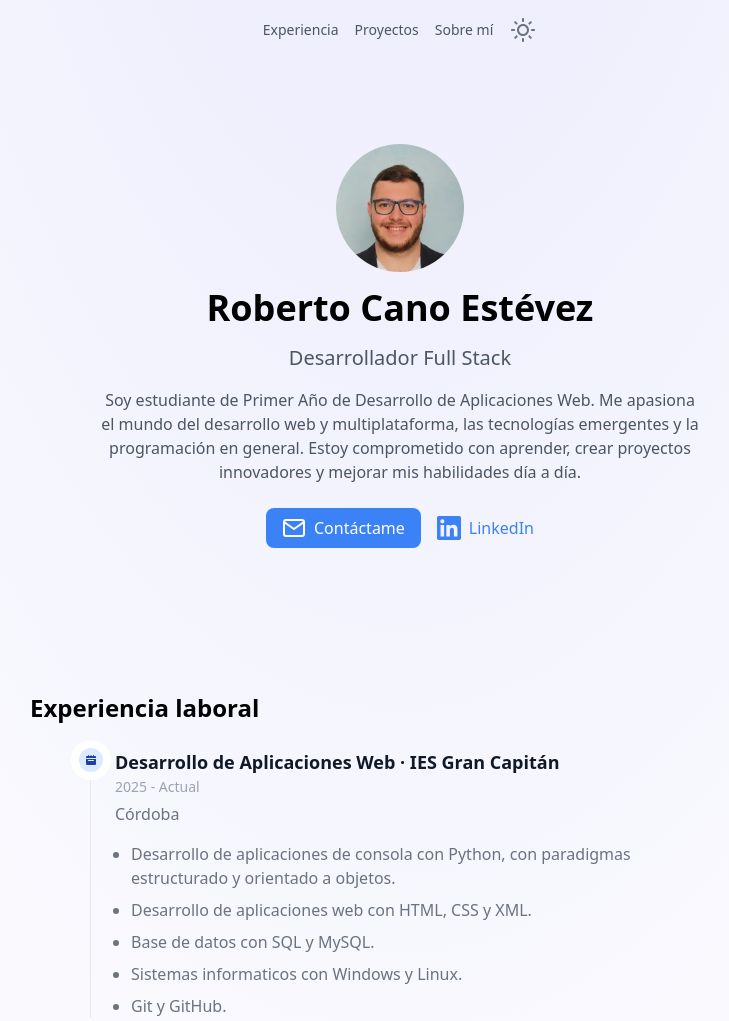
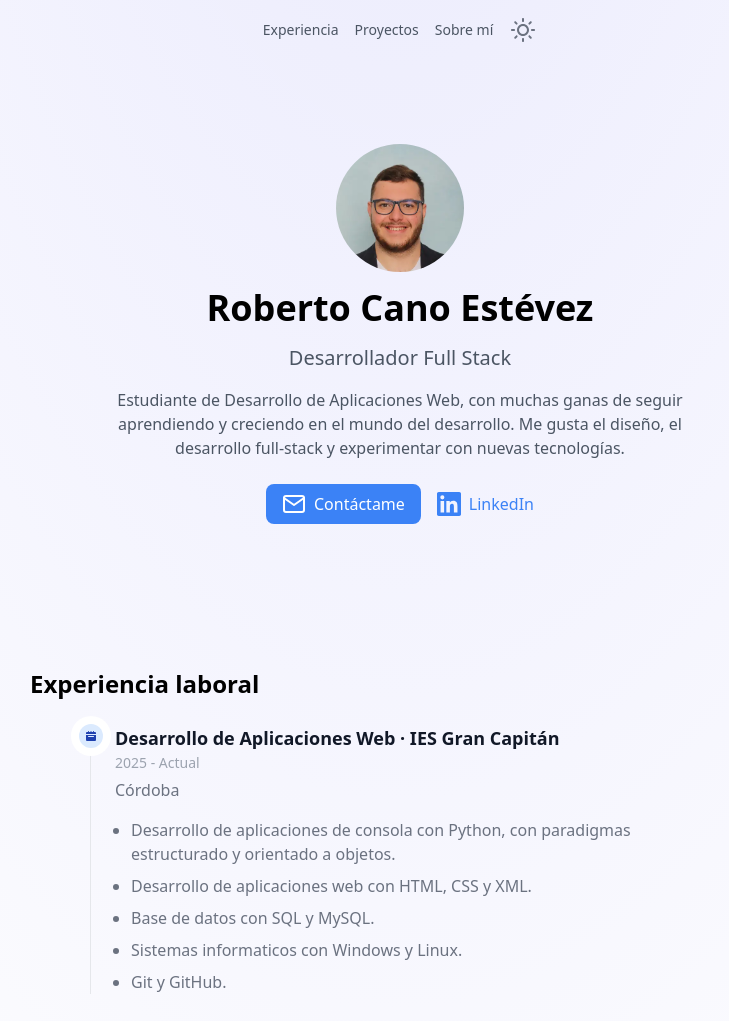
Before and after one commit to robertcanoe/mi-portfolio, an Astro site: page / in a window 1280 px wide. Shown: the top 1021 px of the page, without its empty margins (240-969 px from the left). Built offline with nearby package versions, Linux system fonts and the light colour scheme; Astro itself is replaced by a stand-in of ours.

Commit message:
fix: update description in Hero component for clarity and engagement

```diff
--- a/src/components/Hero.astro
+++ b/src/components/Hero.astro
@@ -12,7 +12,7 @@
       Desarrollador Full Stack
     </p>
     <p class="text-center text-gray-600 dark:text-gray-300 max-w-[600px] mb-6">
-      Soy estudiante de Primer Año de Desarrollo de Aplicaciones Web. Me apasiona el mundo del desarrollo web y multiplataforma, las tecnologías emergentes y la programación en general. Estoy comprometido con aprender, crear proyectos innovadores y mejorar mis habilidades día a día.
+      Estudiante de Desarrollo de Aplicaciones Web, con muchas ganas de seguir aprendiendo y creciendo en el mundo del desarrollo. Me gusta el diseño, el desarrollo full-stack y experimentar con nuevas tecnologías.
     </p>
 
     <div class="flex gap-4 items-center">
```
